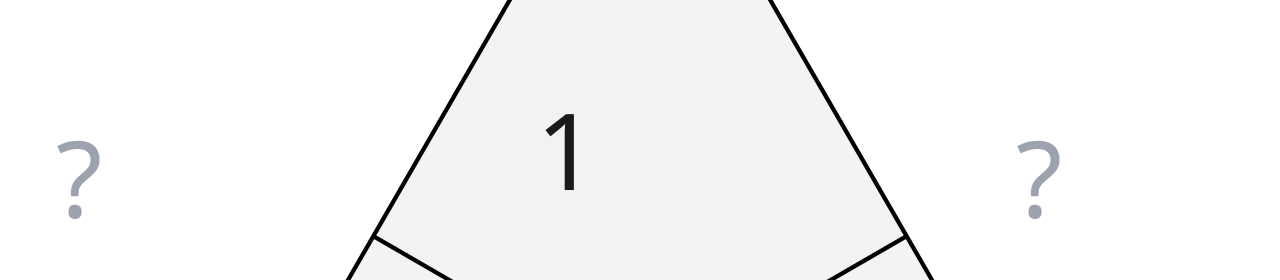
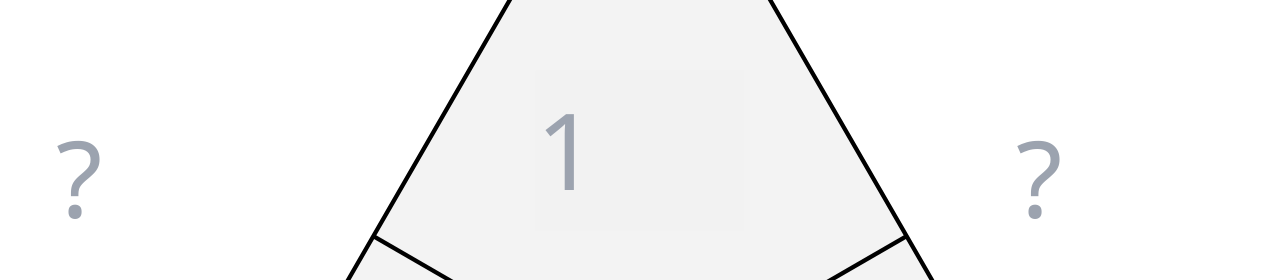
Before and after one commit to tobias74/rechendreiecke, a React (Vite) app: page / in a window 1280 px wide. Shown: the part 407-687 px from the top of the page. Built offline with nearby package versions, Linux system fonts and the light colour scheme; the HTML template or start-up script is replaced by a standard one.

Commit message:
Fix triangle number colors for dark mode readability
Agent-Logs-Url: https://github.com/tobias74/rechendreiecke/sessions/b3a1cab0-9ad4-4cdd-b50a-3254cad3eca6

Co-authored-by: tobias74 <1889785+tobias74@users.noreply.github.com>

```diff
--- a/src/components/DreieckInput.jsx
+++ b/src/components/DreieckInput.jsx
@@ -10,7 +10,7 @@ export default function DreieckInput({
 }) {
     const size = sideLength * 0.15; // 10% of side length
     const fontSize = sideLength * 0.1; // Font size as 5% of side length
-    const textColor = "#1A1A1A"; // Consistent "almost black" color
+    const textColor = "hsl(var(--bc))";
 
     return (
         <foreignObject x={x} y={y} width={size * 1.3} height={size}>
--- a/src/index.css
+++ b/src/index.css
@@ -11,7 +11,7 @@
 }
 
 input:disabled {
-    color: #1A1A1A !important; /* Force consistent text color for disabled inputs */
-    -webkit-text-fill-color: #1A1A1A !important; /* Force consistent text color for disabled inputs */
+    color: hsl(var(--bc)) !important;
+    -webkit-text-fill-color: hsl(var(--bc)) !important;
     opacity: 1; /* Remove browser default opacity changes for disabled inputs */
 }
```
